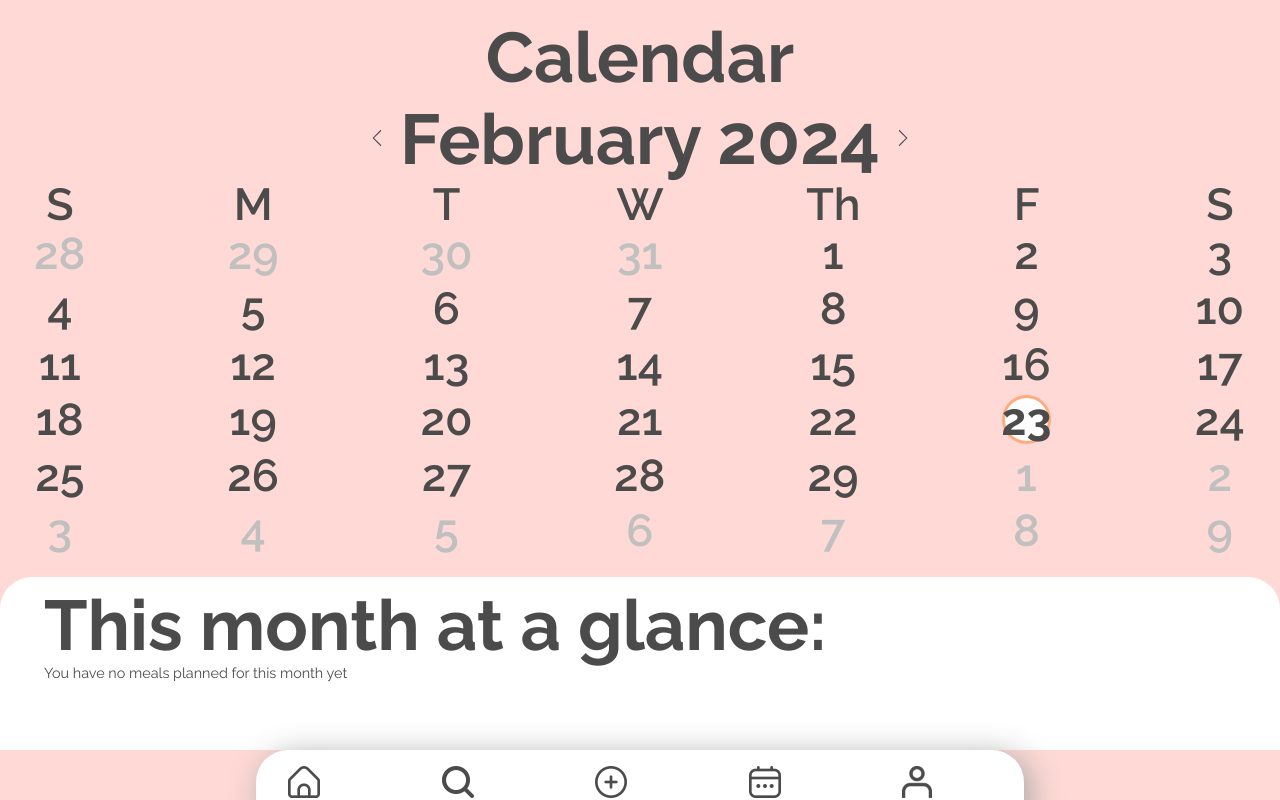
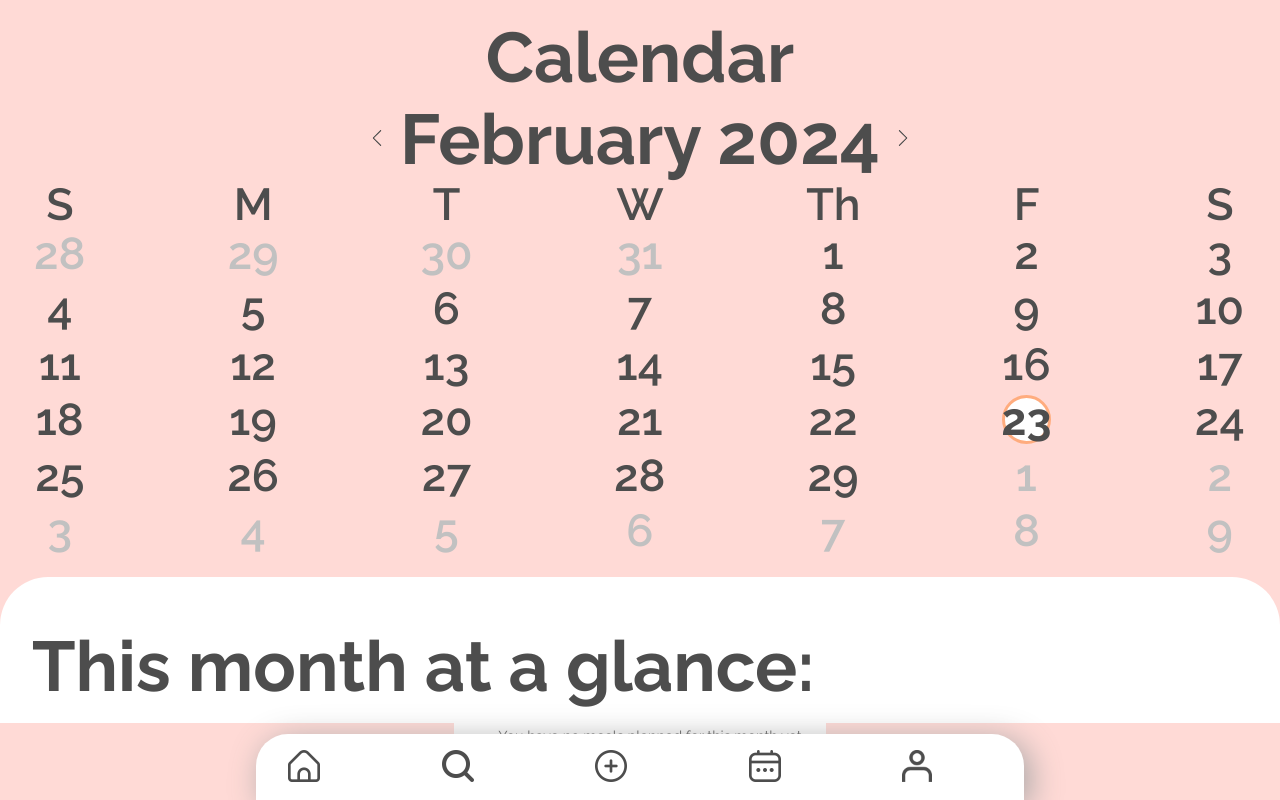
Before and after one commit to anotruong/pear, a React (Create React App) app in the folder client/: page / in a window 1280 px wide. Built offline with nearby package versions, Linux system fonts and the light colour scheme.

Commit message:
fixed css for monthly notes.js

```diff
--- a/client/src/components/monthlyNotes.js
+++ b/client/src/components/monthlyNotes.js
@@ -97,9 +97,9 @@ const MonthlyNotes = () => {
 
   return(
     <div className='notes-container'>
-      <div className='notes'>
-        <h3>{friState ? "Today's events" :"This month at a glance"}:</h3>
-        <ul>
+      <div className='notes-flex'>
+
+        <ul className='list-container'>
           {/* {agendaList} */}
           {friState ? "dailyEvents" : monthlyEvents}
           {/* {dailyEvents} */}
--- a/client/src/components/stylesheets/notes.css
+++ b/client/src/components/stylesheets/notes.css
@@ -1,22 +1,23 @@
 .notes-container {
+  overflow: auto;
   background: white;
-  width: 100%;
-  height: fit-content;
+  /* width: 100%; */
+  height: -moz-fit-content;
+  /* height: fit-content; */
   /* max-height: 50%; */
-  border-radius: 2rem 2rem 0rem 0rem;
-
+  /* border-radius: 2rem 2rem 0rem 0rem; */
   flex: 1 1 auto;
 }
 
-.notes {
+.notes-flex {
   text-align-last: left;
   padding-bottom: 2rem;
   padding-left: 20px;
   line-height: 2rem;
-  margin: 2rem 1.5rem 1rem 1.5rem;
+  margin: 0rem 1.5rem 1rem 1.5rem;
 }
 
-ul{
+ul.list-container{
   list-style-type: none;
   text-align-last: left;
   /* padding-bottom: 2rem; */
@@ -25,7 +26,7 @@ ul{
   margin: 1px 0px;
   line-height: 1.5rem;
   padding-bottom: 1rem;
-  margin-top: 1.2rem;
+  /* margin-top: 1.2rem; */
   /* display: inline-flex; */
 
 }
@@ -42,7 +43,7 @@ ul li::before {
 /* monthly notes */
 li.agenda {
   font-weight: 500;
-  margin: 1rem 0rem;
+  margin: .5rem 0rem;
   /* font-weight: 500; */
   /* margin: 1rem 0rem; */
   width: 100%;
--- a/client/src/mock-data.json
+++ b/client/src/mock-data.json
@@ -415,15 +415,15 @@
       "userId": "002",
       "restId": "493",
       "time": "11am - 1pm",
-      "date": "2024-03-05T19:04:26.231Z",
-      "pending": true
+      "date": "2024-03-07T19:04:26.231Z",
+      "pending": false
     },
     {
       "id": "4589",
       "userId": "003",
       "restId": "493",
       "time": "1pm - 2pm",
-      "date": "2024-03-05T19:04:26.231Z",
+      "date": "2024-03-07T19:04:26.231Z",
       "pending": false
     },
     {
@@ -447,7 +447,7 @@
       "userId": "004",
       "restId": "098",
       "time": "8pm - 9pm",
-      "date": "2024-03-05T19:04:26.231Z",
+      "date": "2024-03-07T19:04:26.231Z",
       "pending": false
     }
   ],
--- a/client/src/pages/calendarPage.js
+++ b/client/src/pages/calendarPage.js
@@ -36,8 +36,13 @@ const CalendarPage = () => {
           {/* <h2>Calendar</h2> */}
             <Calendar />
           </div>
+          <div className='notes-header'>
+            <h3>{friState ? "Today's events" :"This month at a glance"}:</h3>
+          </div>
           <MonthlyNotes />
-          <NaviBar />
+          <div className='calNavi-page'>
+            <NaviBar />
+          </div>
         </div>
       </div>
     </appContext.Provider>
--- a/client/src/pages/stylesheets/calendarPage.css
+++ b/client/src/pages/stylesheets/calendarPage.css
@@ -12,7 +12,7 @@
   justify-content: space-between;
   align-items: center;
   flex-wrap: nowrap;
-  /* height: 90%; */
+  height: 100%;
   /* z-index: 2; */
   min-height: -webkit-fill-available;
 }
@@ -27,7 +27,15 @@
   width: 100%;
 }
 
-
+.notes-header {
+  /* padding-left: 2rem; */
+  /* padding-top: 1rem; */
+  padding: 2rem 0rem 1rem 2rem;
+  text-align: left;
+  background: white;
+  width: -webkit-fill-available;
+  border-radius: 3rem 3rem 0rem 0rem;
+}
 
 
 .react-calendar {
```
